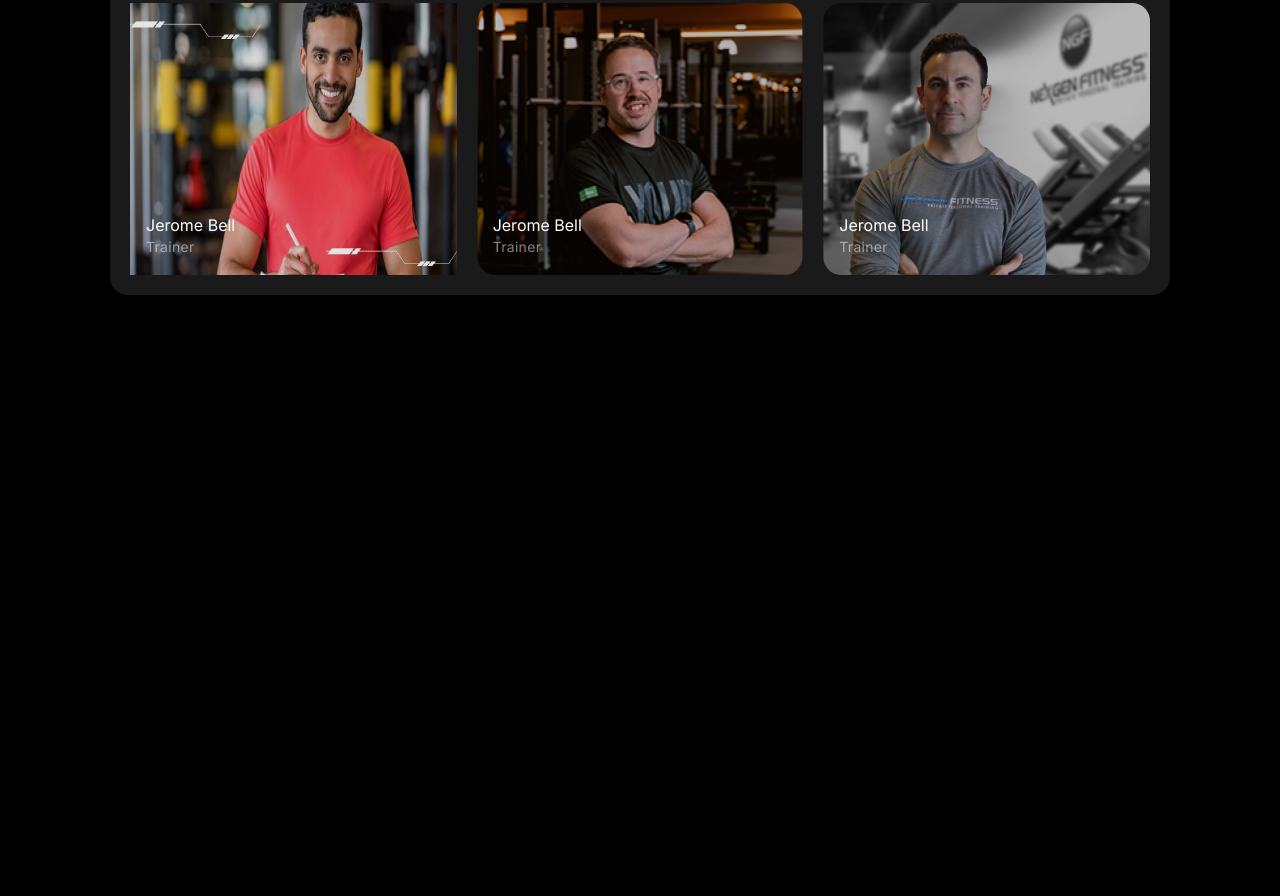
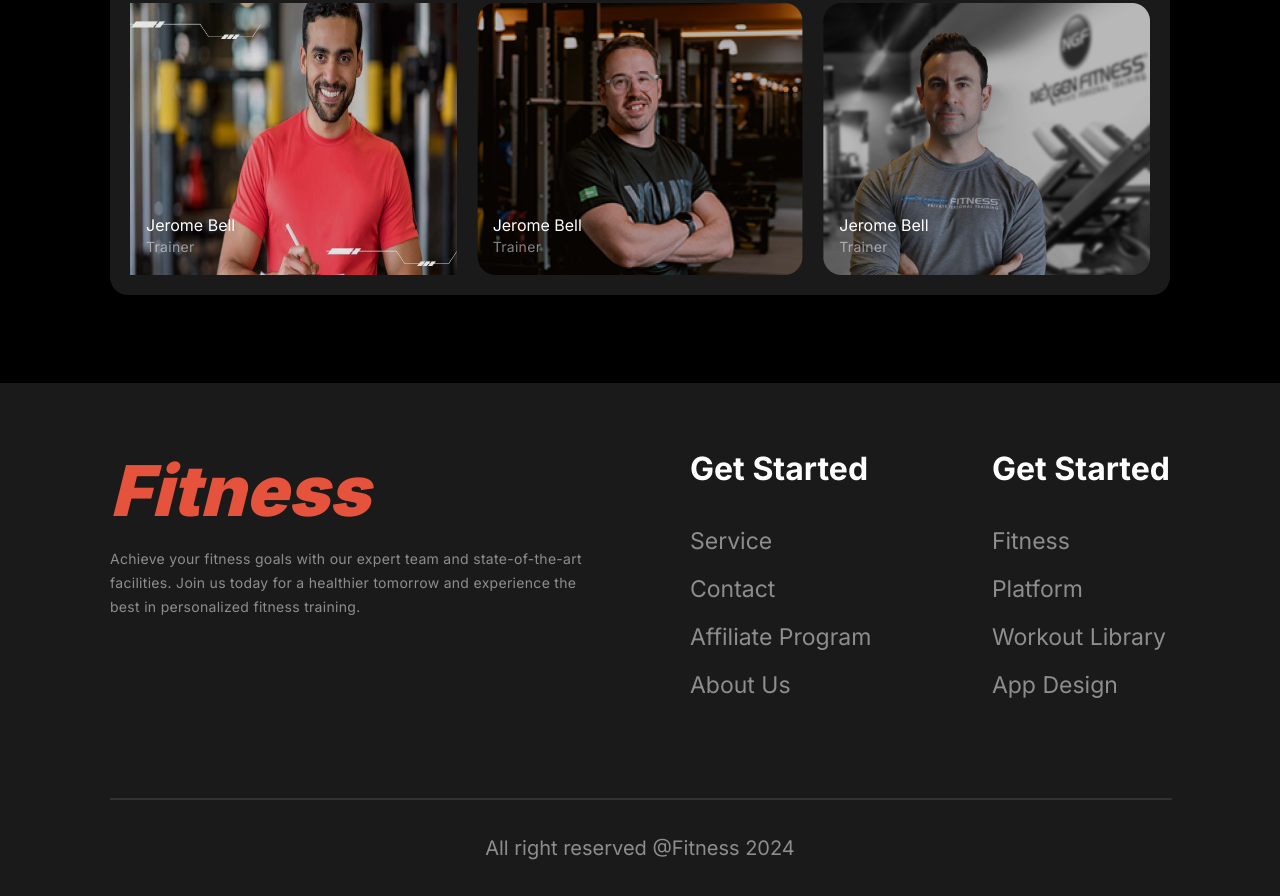
Before and after one commit to akmalhossain/Assingment_2, a plain HTML site: page index.html in a window 1280 px wide. Shown: the part 3802-4698 px from the top of the page. Before the commit the page ends 4185 px from the top, so only its background shows below. Drawn offline with Linux system fonts and the light colour scheme; files whose address does not match are found by name.

Commit message:
All given section style and responsive done

```diff
--- a/index.html
+++ b/index.html
@@ -259,14 +259,43 @@
 
                 </div>
             </div>
-
-
-
-
         </section>
+       <!-- unique section  -->
 
     </main>
-    <footer>
+    <footer class="main-width" id="footer">
+        <section class="container" id="footer-content">
+            <div class="footer-logo">
+                <h2 class=".footer-menu-title primary-color">Fitness</h2>
+                <p class="body-paragraph">
+                    Achieve your fitness goals with our expert team and state-of-the-art facilities. Join us today for a healthier tomorrow and experience the best in personalized fitness training.
+                </p>
+            </div>
+            <div class="footer-menu-items">
+                <div class="get-started-1">
+                    <h4 class="footer-menu-title">Get Started</h4>
+                    <ul class="footer-menu">
+                        <li><a href="">Service</a></li>
+                        <li><a href="">Contact</a></li>
+                        <li><a href="">Affiliate Program</a></li>
+                        <li><a href="">About Us</a></li>
+                    </ul>
+                </div>
+                <div class="get-started-2">
+                    <h4 class="footer-menu-title">Get Started</h4>
+                    <ul class="footer-menu">
+                        <li><a href="">Fitness</a></li>
+                        <li><a href="">Platform</a></li>
+                        <li><a href="">Workout Library</a></li>
+                        <li><a href="">App Design</a></li>
+                    </ul>
+                </div>
+            </div>
+        </section>
+        <div class="container" id="copy-right">
+            <hr class="hr-border">
+            <p class="text-center">All right reserved @Fitness 2024</p>
+        </div>
 
     </footer>
 </body>
--- a/style/style.css
+++ b/style/style.css
@@ -205,6 +205,7 @@ body {
     position: absolute;
     left: -113px;
     bottom: 65px;
+
 }
 
 .round-shape {
@@ -243,6 +244,7 @@ body {
     position: absolute;
     top: 125px;
     right: -75px;
+
 }
 
 .free-video-number {
@@ -483,7 +485,57 @@ body {
     left: 16px;
     bottom: 16px;
 }
+/* <!-- unique section  --> */
 
+/* Footer section style  */
+
+#footer{
+    background-color: rgba(255, 255, 255, 0.1) ;
+}
+#footer-content{
+    display: grid;
+    grid-template-columns: repeat(2, 1fr);
+    column-gap: 100px;
+    padding: 66px 0 79px;
+}
+.footer-menu-items{
+    display: flex;
+    justify-content: space-between;
+    align-items: center;
+}
+.footer-logo > h2{
+    font-size: 70px;
+    font-weight: 900;
+    line-height: 120%;
+    font-style: italic;
+
+}
+.footer-menu-title{
+    font-size: 32px;
+    font-weight: 700;
+}
+.footer-menu{
+    margin-top:39px ;
+}
+.footer-menu > li{
+    list-style: none;
+    margin-bottom: 20px;
+
+}
+.footer-menu > li > a{
+    text-decoration: none;
+    color: rgba(255, 255, 255, 0.5);
+    font-size: 23px;
+}
+.hr-border{
+    width: 100%;
+    border: 1px solid  rgba(255, 255, 255, 0.1);
+}
+#copy-right > p {
+    font-size: 20px;
+    padding: 36px 0 36px ;
+    color: rgba(255, 255, 255, 0.5);
+}
 /* mobile responsive  */
 
 
@@ -603,6 +655,7 @@ body {
     }
     .calculator-content{
         width: 353px;
+        margin-top: 42px;
     }
     #bmi-calculator{
         flex-direction: column;
@@ -624,6 +677,16 @@ body {
 }
 .trainer-image{
     height: auto;
+}
+/* footer  */
+
+#footer-content{
+    grid-template-columns: 1fr;
+    row-gap: 30px;
+}
+.footer-menu-items{
+    flex-direction: column;
+    align-items: start;
 }
 }
 
@@ -657,7 +720,7 @@ body {
 
     .hero-banner-content {
         max-width: 100%;
-        padding-left: 150px;
+        padding-left: 72px;
     }
 
     .hero-title {
@@ -721,5 +784,17 @@ body {
     .our-team-container{
         margin-bottom: 76px;
     }
+    /* footer  */
+    #footer-content{
+        grid-template-columns: 1fr;
+        row-gap: 102px;
+    }
+    .footer-logo{
+        width: 443px;
+    }
+    .footer-menu-items{
+        width: 514px;
+    }
+
 
 }
```
